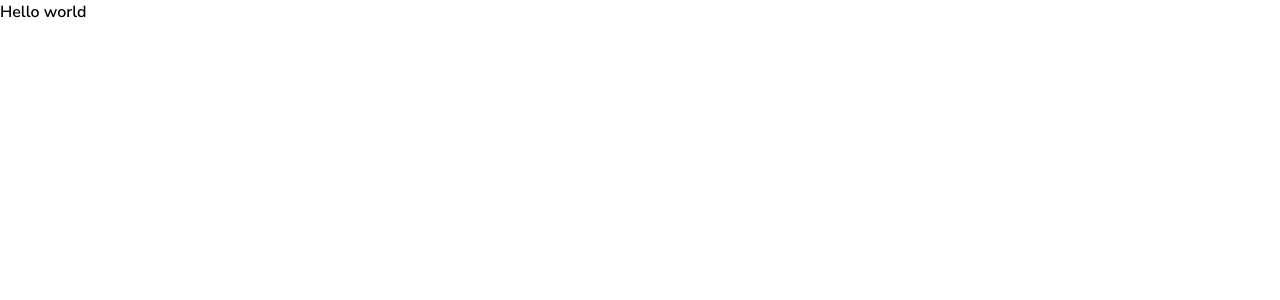
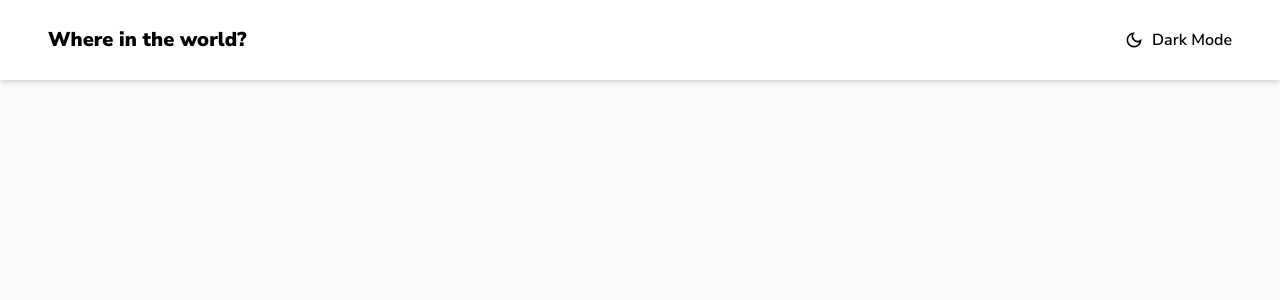
Before and after one commit to Joelzor/countries, a Next.js app: page / in a window 1280 px wide. Shown: the top 300 px of the page. Built offline with nearby package versions, Linux system fonts and the light colour scheme.

Commit message:
Header component

```diff
--- a/package.json
+++ b/package.json
@@ -19,6 +19,7 @@
     "postcss": "8.4.23",
     "react": "18.2.0",
     "react-dom": "18.2.0",
+    "react-icons": "^4.8.0",
     "tailwindcss": "3.3.2",
     "typescript": "5.0.4"
   }
--- /dev/null
+++ b/src/components/Header.tsx
@@ -0,0 +1,15 @@
+import { MdOutlineDarkMode } from "react-icons/md";
+
+const Header = () => {
+  return (
+    <nav className="bg-white shadow-md flex items-center justify-between h-[5rem] px-5 md:px-12">
+      <h3 className="font-black text-lg  md:text-xl">Where in the world?</h3>
+      <div className="flex items-center gap-2">
+        <MdOutlineDarkMode className="text-xl" />
+        <button className="font-semibold">Dark Mode</button>
+      </div>
+    </nav>
+  );
+};
+
+export default Header;
--- a/src/components/Main.tsx
+++ b/src/components/Main.tsx
@@ -10,7 +10,11 @@ interface MainProps {
 }
 
 const Main = ({ children }: MainProps) => {
-  return <main className={`${font.className}`}>{children}</main>;
+  return (
+    <main className={`${font.className} bg-light-background h-screen`}>
+      {children}
+    </main>
+  );
 };
 
 export default Main;
--- a/src/pages/_app.tsx
+++ b/src/pages/_app.tsx
@@ -1,10 +1,12 @@
 import "@/styles/globals.css";
 import type { AppProps } from "next/app";
 import Main from "@/components/Main";
+import Header from "@/components/Header";
 
 export default function App({ Component, pageProps }: AppProps) {
   return (
     <Main>
+      <Header />
       <Component {...pageProps} />
     </Main>
   );
--- a/src/pages/index.tsx
+++ b/src/pages/index.tsx
@@ -1,7 +1,3 @@
 export default function Home() {
-  return (
-    <>
-      <h1 className="font-semibold">Hello world</h1>
-    </>
-  );
+  return <></>;
 }
--- a/tailwind.config.js
+++ b/tailwind.config.js
@@ -6,6 +6,7 @@ module.exports = {
     "./src/app/**/*.{js,ts,jsx,tsx,mdx}",
   ],
   theme: {
+    extend: {
       colors: {
         "light-text": "hsl(200, 15%, 8%)",
         "light-input": "hsl(0, 0%, 52%)",
@@ -14,5 +15,6 @@ module.exports = {
         "dark-background": "hsl(207, 26%, 17%)",
       },
     },
+  },
   plugins: [],
 };
```
Also changed, not shown: 1 other file (tests, documents, lock files or other folders). Lines whose indentation alone changed are shown as unchanged.
